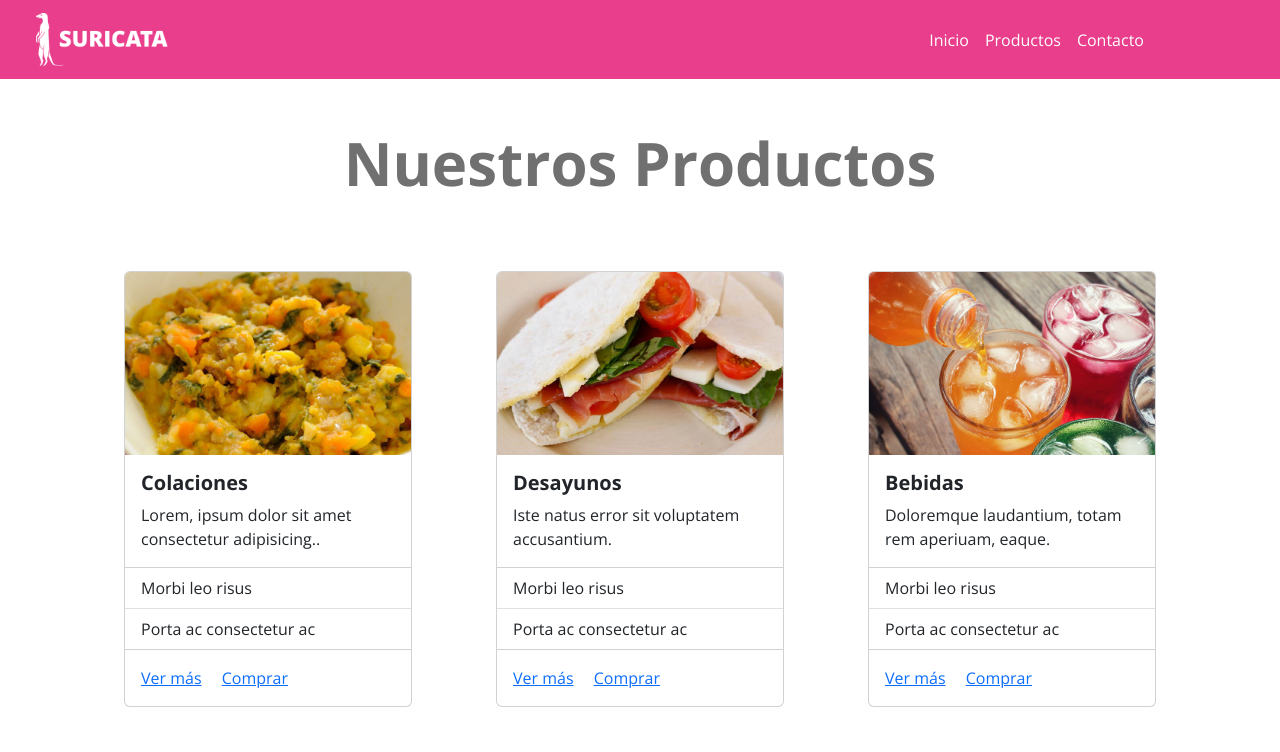
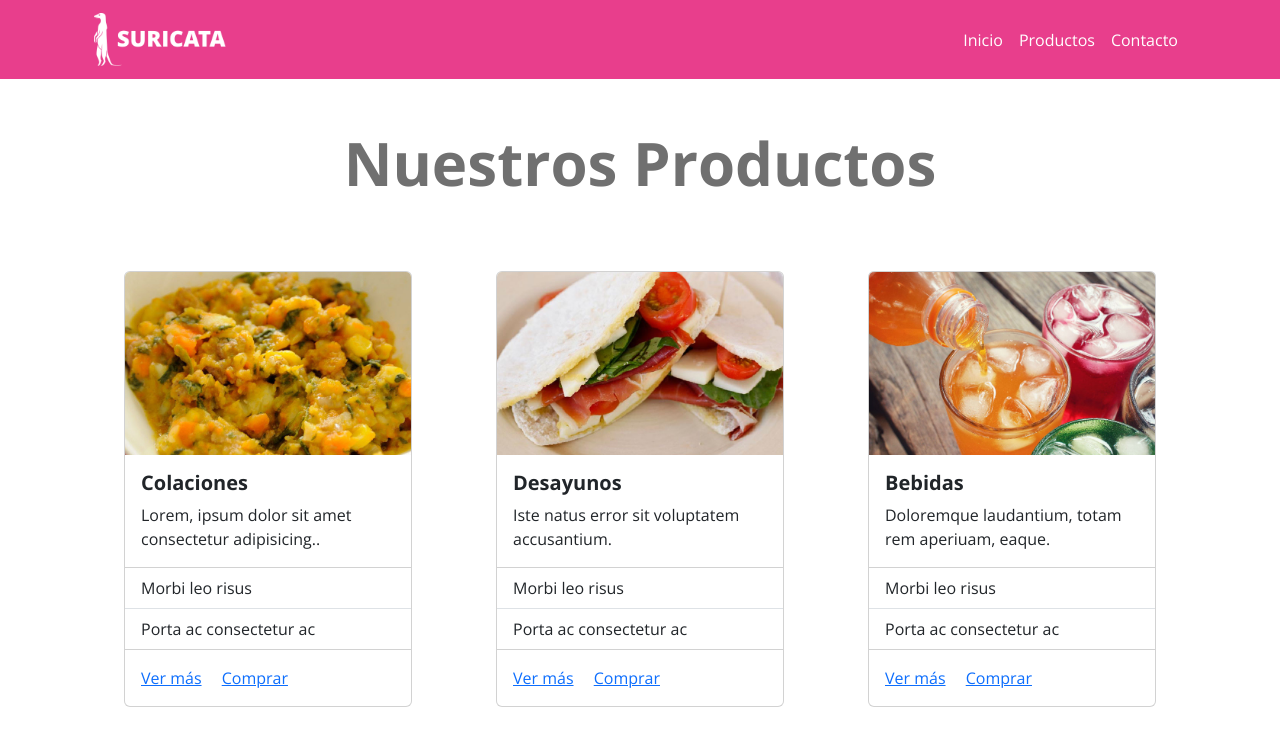
Before and after one commit to cristiandpto23/desafio-suricata, a plain HTML site: page index.html in a window 1280 px wide. Shown: the top 752 px of the page. Drawn offline with nearby package versions, Linux system fonts and the light colour scheme.

Commit message:
navbar corrected

```diff
--- a/assets/css/styles.css
+++ b/assets/css/styles.css
@@ -16,10 +16,6 @@ body {
     background: #E83E8C;
 }
 
-
-/* .navbar div {
-    height: 75px;
-} */
 
 /* Header */
 header h1 {
--- a/index.html
+++ b/index.html
@@ -11,8 +11,8 @@
 </head>
 <body>
     <!-- Navbar -->
-    <nav class="navbar navbar-expand-md sticky-top" id="navbar__container">
-        <div class="container  mx-4">
+    <nav class="navbar navbar-expand-lg sticky-top" id="navbar__container">
+        <div class="container px-4">
             <a class="navbar-brand" href="#"><img src="./assets/img/logo.png" alt="Logo" class="navbar__logo"></a>
             <button class="navbar-toggler text-white"  type="button" data-bs-toggle="collapse" data-bs-target="#navbarTogglerDemo02" aria-controls="navbarTogglerDemo02" aria-expanded="false" aria-label="Toggle navigation">
             <span class="navbar-toggler-icon text-light"></span>
```
